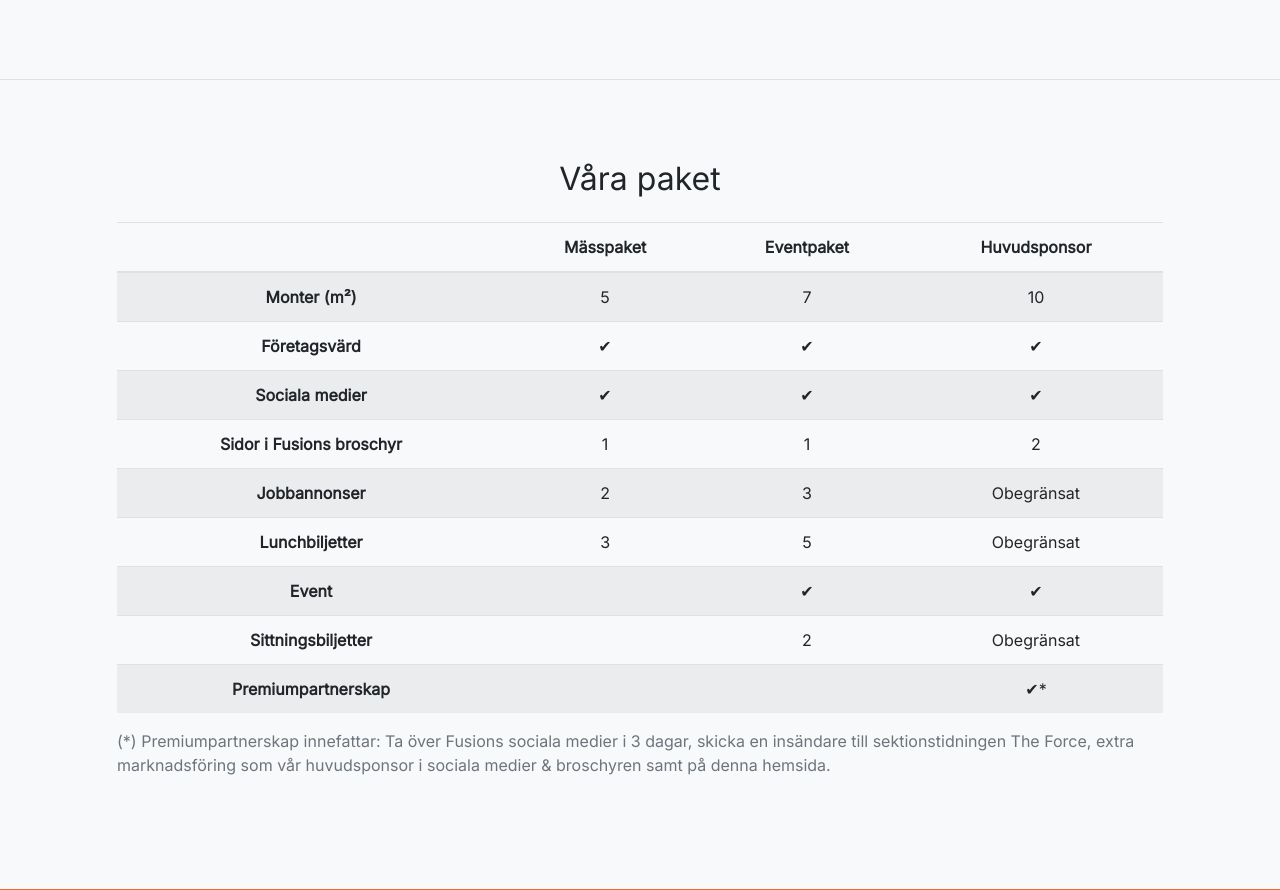
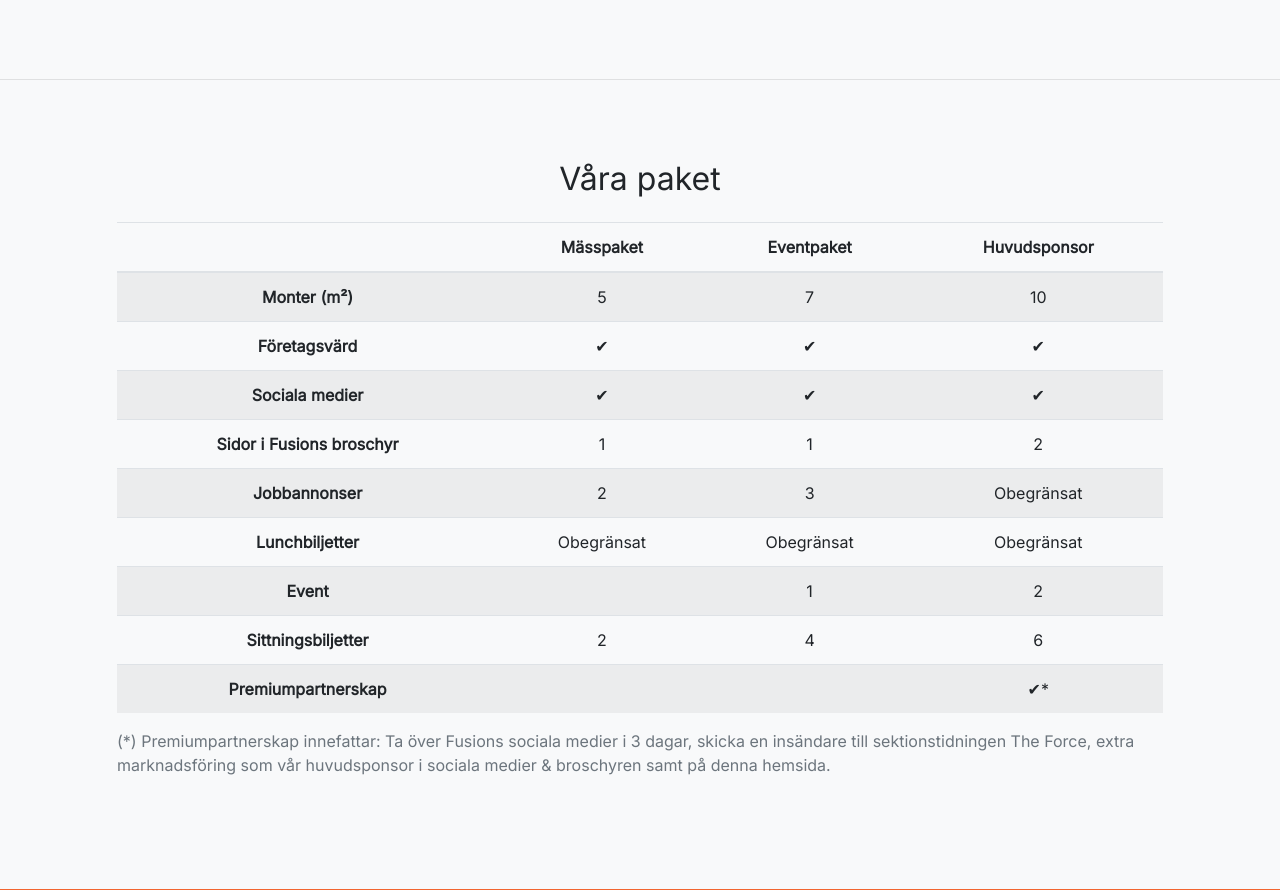
Before and after one commit to Fysiksektionen/Fusions-website, a PHP site: page /for_foretag.php in a window 1280 px wide. Shown: the part 355-1245 px from the top of the page. Run offline with PHP 8.4, Linux system fonts and the light colour scheme; some web fonts are replaced.

Commit message:
Synkat paketspec med offert

```diff
--- a/for_foretag.php
+++ b/for_foretag.php
@@ -103,22 +103,22 @@
                   </tr>
                   <tr>
                     <th scope="row"><?php echo $language["LUNCHBILJETTER"]; ?></th>
-                    <td>3</td>
-                    <td>5</td>
+                    <td><?php echo $language["TILLSAMTLIGA"]; ?></td>
+                    <td><?php echo $language["TILLSAMTLIGA"]; ?></td>
                     <td><?php echo $language["TILLSAMTLIGA"]; ?></td>
                   </tr>
 
                   <tr>
                     <th scope="row"><?php echo $language["LUNCHFOREL"]; ?></th>
                     <td></td>
-                    <td>&#10004;</td>
-                    <td>&#10004;</td>
+                    <td>1</td>
+                    <td>2</td>
                   </tr>
                   <tr>
                     <th scope="row"><?php echo $language["BANKETTBILJETTER"]; ?></th>
-                    <td></td>
                     <td>2</td>
-                    <td><?php echo $language["TILLSAMTLIGA"]; ?></td>
+                    <td>4</td>
+                    <td>6</td>
                   </tr>
                   <tr>
                     <th scope="row"><?php echo $language["PREMIUMPARTNERSKAP"]; ?></th>
```
